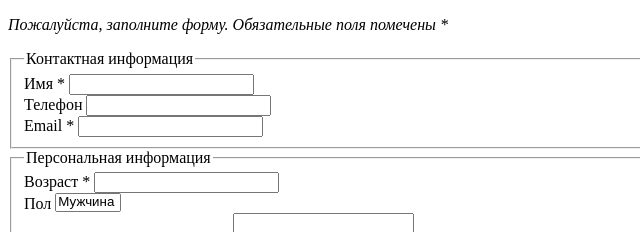
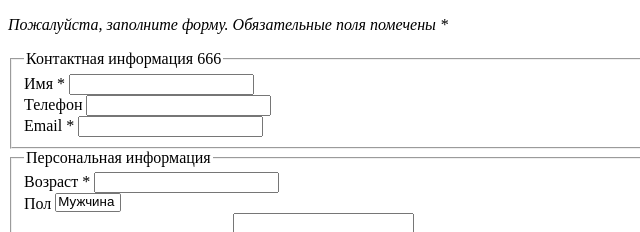
Before and after one commit to Haaum/my-01-repo, a plain HTML site: page index.html in a window 1280 px wide. Shown: the top 232 px of the page, 0-640 px from the left. Drawn offline with Linux system fonts and the light colour scheme.

Commit message:
My first commit

```diff
--- a/index.html
+++ b/index.html
@@ -1,4 +1,4 @@
-<!DOCTYPE html>
+ <!DOCTYPE html>
 <html>
 <head>
 	<meta charset="utf-8">
@@ -8,7 +8,7 @@
 
 <p><em><div>Пожалуйста, заполните форму. Обязательные поля помечены *</div></em></p>
 <fieldset>
-            <legend>Контактная информация</legend>
+            <legend>Контактная информация  666</legend>
 
             <div>
                 <label for="textField">Имя *</label>
```
